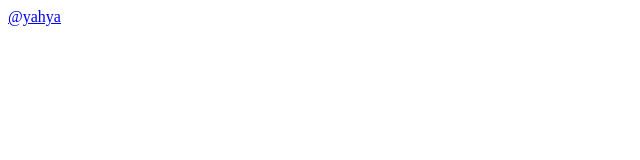
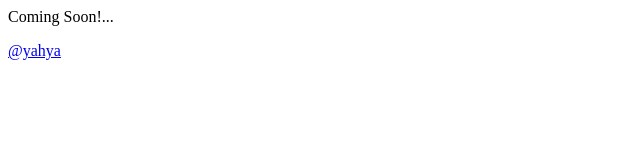
Before and after one commit to ya7ya/ya7ya.github.io, a plain HTML site: page index.html in a window 1280 px wide. Shown: the whole page, without its empty margins (0-640 px from the left). Drawn offline with Linux system fonts and the light colour scheme.

Commit message:
coming soon

```diff
--- a/index.html
+++ b/index.html
@@ -1,4 +1,7 @@
 <html>
     <head><title>yahya.io</title></head>
-    <body><a href=http://www.twitter.com/ya7ya>@yahya</a></body>
+    <body>
+        <p>Coming Soon!... </p>
+        <a href=http://www.twitter.com/ya7ya>@yahya</a>
+    </body>
 </html>
```
